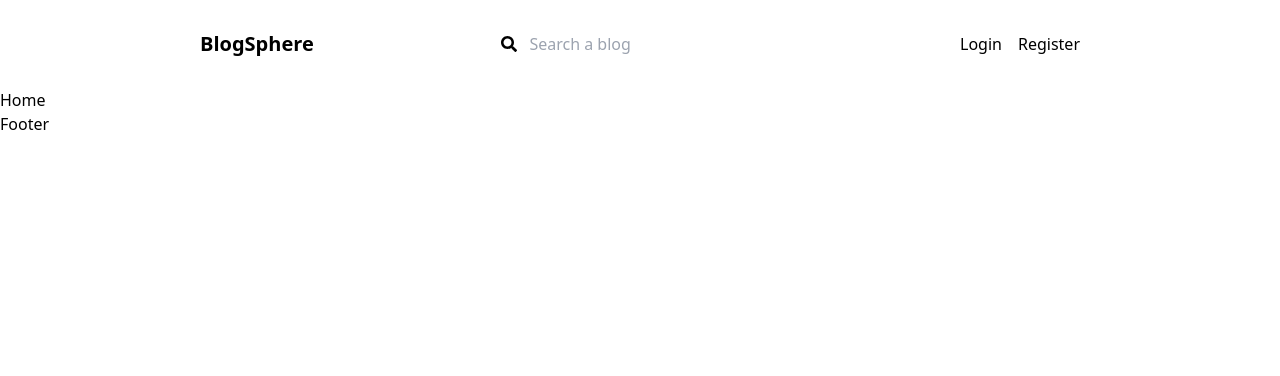
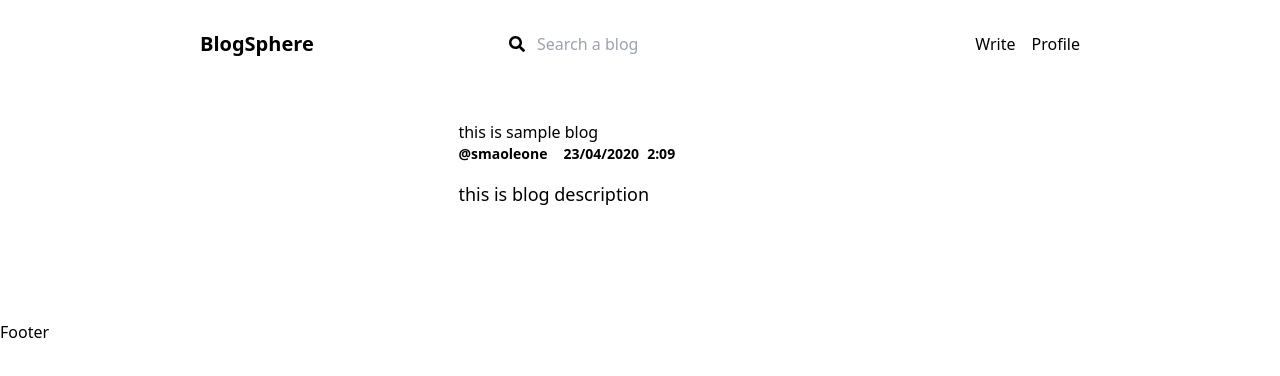
Before and after one commit to JavadAlip/BlogSphere, a React (Vite) app in the folder frontend/: page / in a window 1280 px wide. Shown: the top 376 px of the page. Built offline with nearby package versions, Linux system fonts and the light colour scheme.

Commit message:
components and pages updated

```diff
--- a/frontend/src/components/HomePost.jsx
+++ b/frontend/src/components/HomePost.jsx
@@ -1,9 +1,26 @@
 import React from 'react'
-
 const HomePost = () => {
   return (
-    <div>HomePost</div>
+    <div className='w-full flex mt-8 space-x-4'>
+      {/* left */}
+      <div className='w-[35%] h-[200px] flex justify-center items-center'>
+        <img src="" alt="" />
+      </div>
+      {/* right */}
+      <div className='flex-col flex w-[65%]'>
+        <h1 classname="text-xl font-bold md:mb-2 mb-1 md:text-2xl">
+          this is sample blog
+        </h1>
+        <div className='flex mb-2 text-sm font-semibold text-gray-10 space-x-4 md:mb-4'>
+          <p>@smaoleone</p>
+          <div className='flex space-x-2'>
+            <p>23/04/2020</p>
+            <p>2:09 </p>
+          </div>
+        </div>
+        <p className='texr-sm md:text-lg'> this is blog description</p>
+      </div>
+    </div>
   )
 }
-
 export default HomePost
--- a/frontend/src/components/Navbar.jsx
+++ b/frontend/src/components/Navbar.jsx
@@ -2,19 +2,19 @@ import React from 'react'
 import { Link } from 'react-router-dom'
 import { FaSearch} from 'react-icons/fa'
 const Navbar = () => {
+    const user= true
     return (
         <div className='flex items-center justify-between px-6 md:px-[200px] py-4'>
-            <h1 className='text-xl font-extrabold '><Link to="/">BlogSphere</Link></h1>
+            <h1 className='text-lg md:text-xl font-extrabold '><Link to="/">BlogSphere</Link></h1>
             <div className='flex items-center space-x-0 justify-center'>
                 <p><FaSearch/></p>
                 <input className='outline-none px-3 py-4' placeholder='Search a blog' type="text" />
             </div>
             <div className='flex items-center justify-center space-x-2 md:space-x-4'>
-                <h3><Link to="/login">Login</Link> </h3>
-                <h3><Link to="/register">Register</Link> </h3>
+               {user? <h3> <Link to="/write">Write</Link></h3> :<h3><Link to="/login">Login</Link> </h3>}
+               {user? <h3> <Link to="/profile">Profile</Link></h3>:<h3><Link to="/register">Register</Link> </h3>}
             </div>
         </div>
     )
 }
-
 export default Navbar
--- a/frontend/src/pages/Home.jsx
+++ b/frontend/src/pages/Home.jsx
@@ -1,8 +1,11 @@
 import React from 'react'
+import HomePost from '../components/HomePost'
 
 const Home = () => {
   return (
-    <div>Home</div>
+    <div>
+      <HomePost/>
+    </div>
   )
 }
 
```
